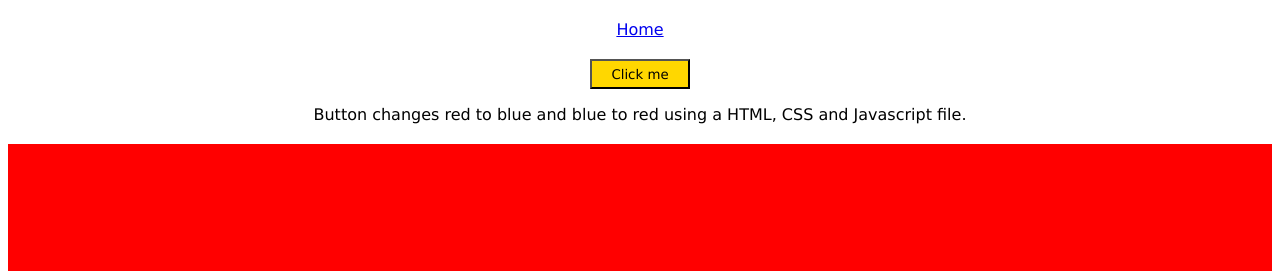
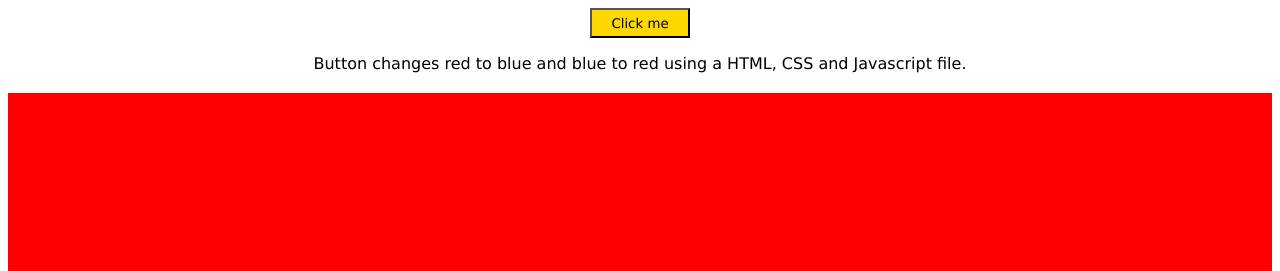
Before and after one commit to Berodtm/berod-jstest, a plain HTML site: page javabasics.html in a window 1280 px wide. Shown: the top 271 px of the page. Drawn offline with Linux system fonts and the light colour scheme.

Commit message:
Update javabasics.html

```diff
--- a/javabasics.html
+++ b/javabasics.html
@@ -5,7 +5,6 @@
   <link rel="stylesheet" href="jsCss.css">
 </head>
 <body>
-    <a href="../index.html" style="display: block; margin: 20px;">Home</a>
     <button>Click me</button>
     <p>Button changes red to blue and blue to red using a HTML, CSS and Javascript file.</p>
     <div id="changeMe">
```
